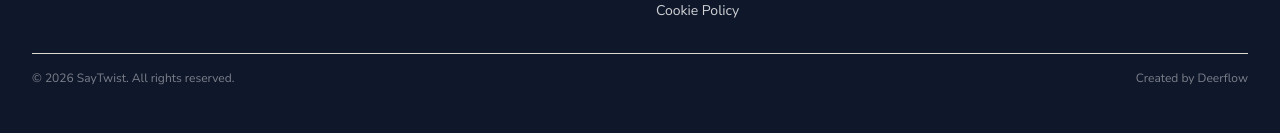
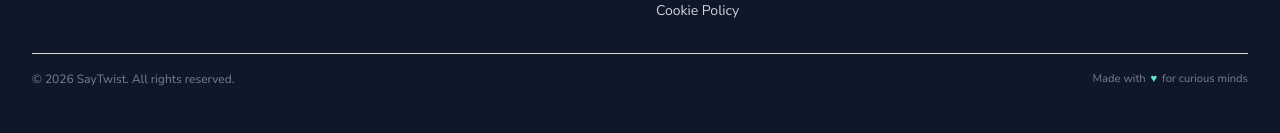
Before and after one commit to belhaouazakaria/styleport, a Next.js app: page / in a window 1280 px wide. Shown: the part 1220-1353 px from the top of the page. Built offline with nearby package versions, Linux system fonts and the light colour scheme; no server answers; the database is empty.

Commit message:
Update SayTwist footer signature

```diff
--- a/components/sections/footer.tsx
+++ b/components/sections/footer.tsx
@@ -74,7 +74,9 @@ export function Footer({ platformName }: FooterProps) {
 
         <div className="mt-8 flex flex-wrap items-center justify-between gap-3 border-t border-white/10 pt-4 text-xs text-white/45">
           <span>© {year} {platformName}. All rights reserved.</span>
-          <a href="https://deerflow.tech" target="_blank" rel="noreferrer" className="transition hover:text-brand-300">Created by Deerflow</a>
+          <span className="text-right text-[0.7rem] leading-relaxed text-white/45">
+            Made with <span aria-hidden="true" className="mx-0.5 text-brand-300">♥</span> for curious minds
+          </span>
         </div>
       </div>
     </footer>
```
